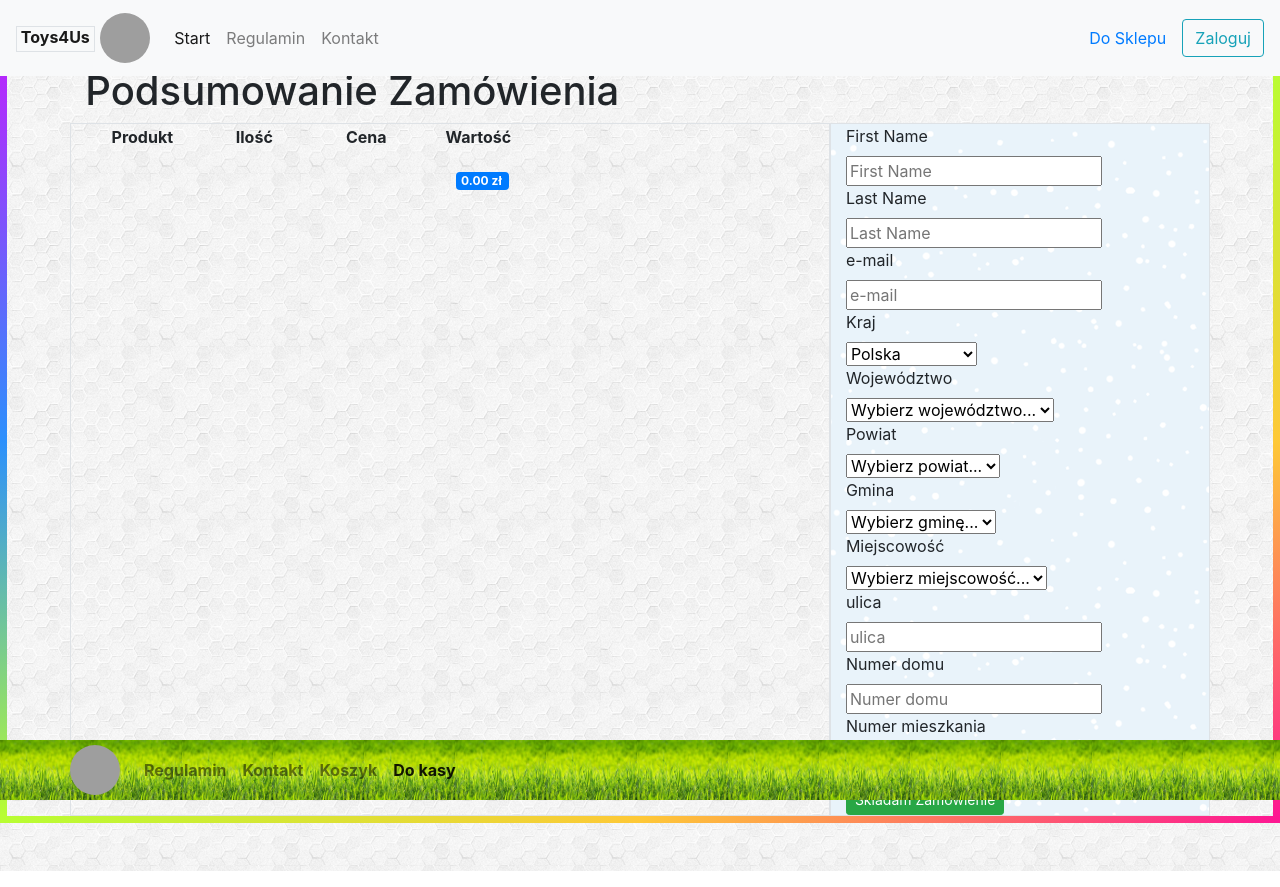
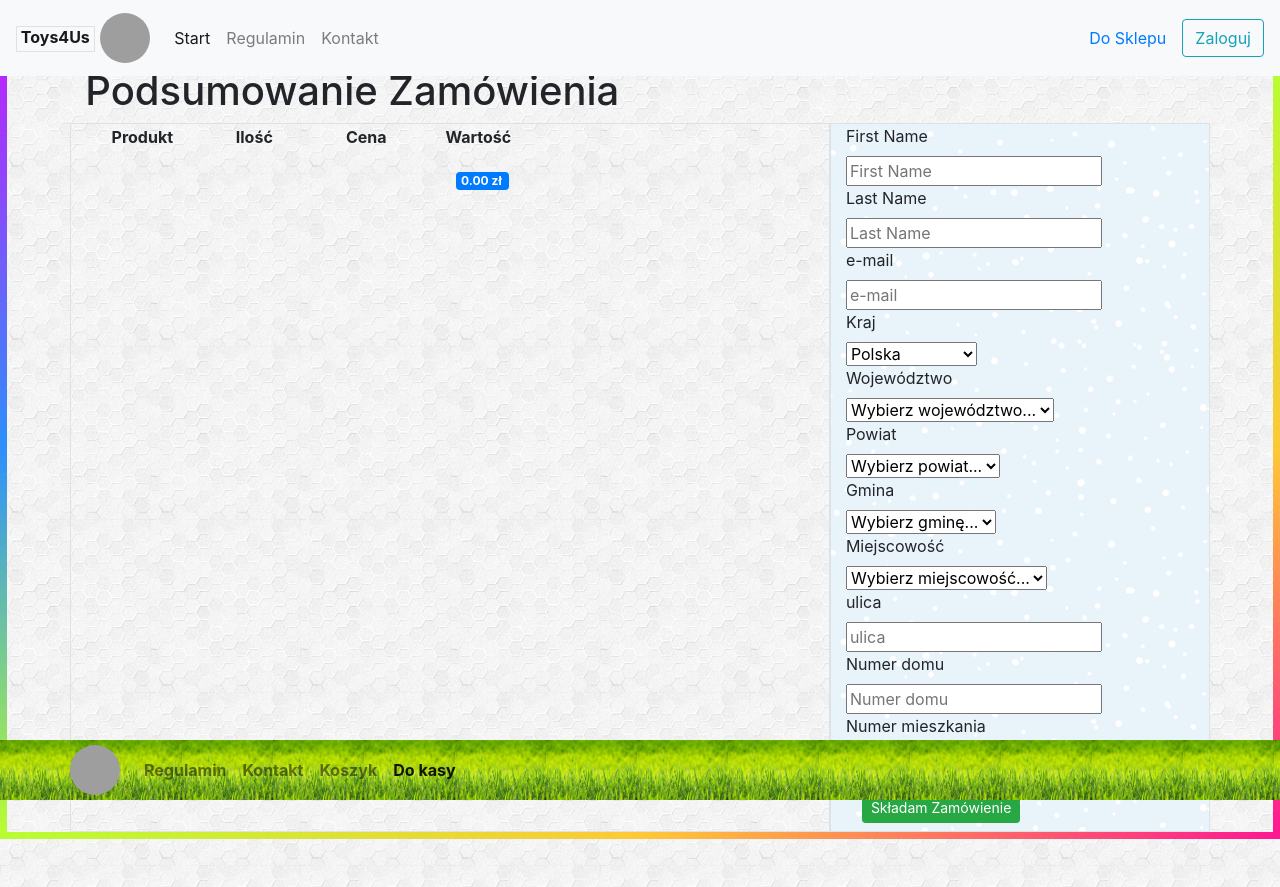
Before and after one commit to Ksz-K/eStore, a React (Create React App) app: page /checkout in a window 1280 px wide. Built offline with nearby package versions, Linux system fonts and the light colour scheme; grey boxes are pictures that could not be loaded; a web font is replaced by a local one.

Commit message:
Navlink added to checkout form

```diff
--- a/src/features/checkout/form.js
+++ b/src/features/checkout/form.js
@@ -1,6 +1,7 @@
 import React, { Fragment, useState, useEffect } from "react";
 import { connect } from "react-redux";
 import { Field, reduxForm, formValueSelector } from "redux-form";
+import { NavLink } from "react-router-dom";
 import axios from "axios";
 
 const required = value => (value ? undefined : "Required");
@@ -262,9 +263,11 @@
         </div>
 
         <div>
-          <button className="mt-2 btn btn-success btn-sm" type="submit">
-            Składam Zamówienie
-          </button>
+          <NavLink to="/orders" className="nav-link">
+            <button className="mt-2 btn btn-success btn-sm" type="submit">
+              Składam Zamówienie
+            </button>
+          </NavLink>
         </div>
       </form>
     </div>
--- a/src/features/checkout/index.js
+++ b/src/features/checkout/index.js
@@ -33,7 +33,6 @@
       config
     );
     addOrder(res.data._id);
-    document.location.href = `/orders/`;
   } catch (err) {
     console.log(err);
   }
```
